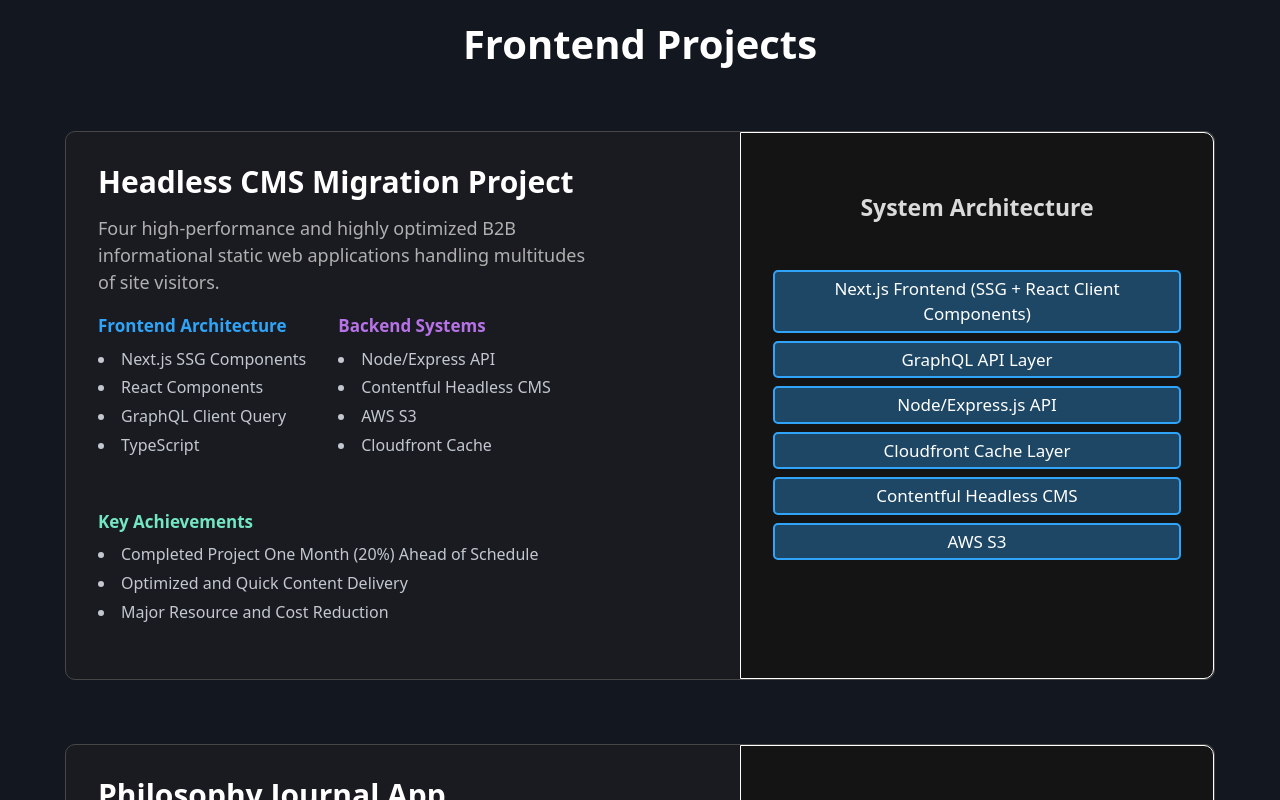
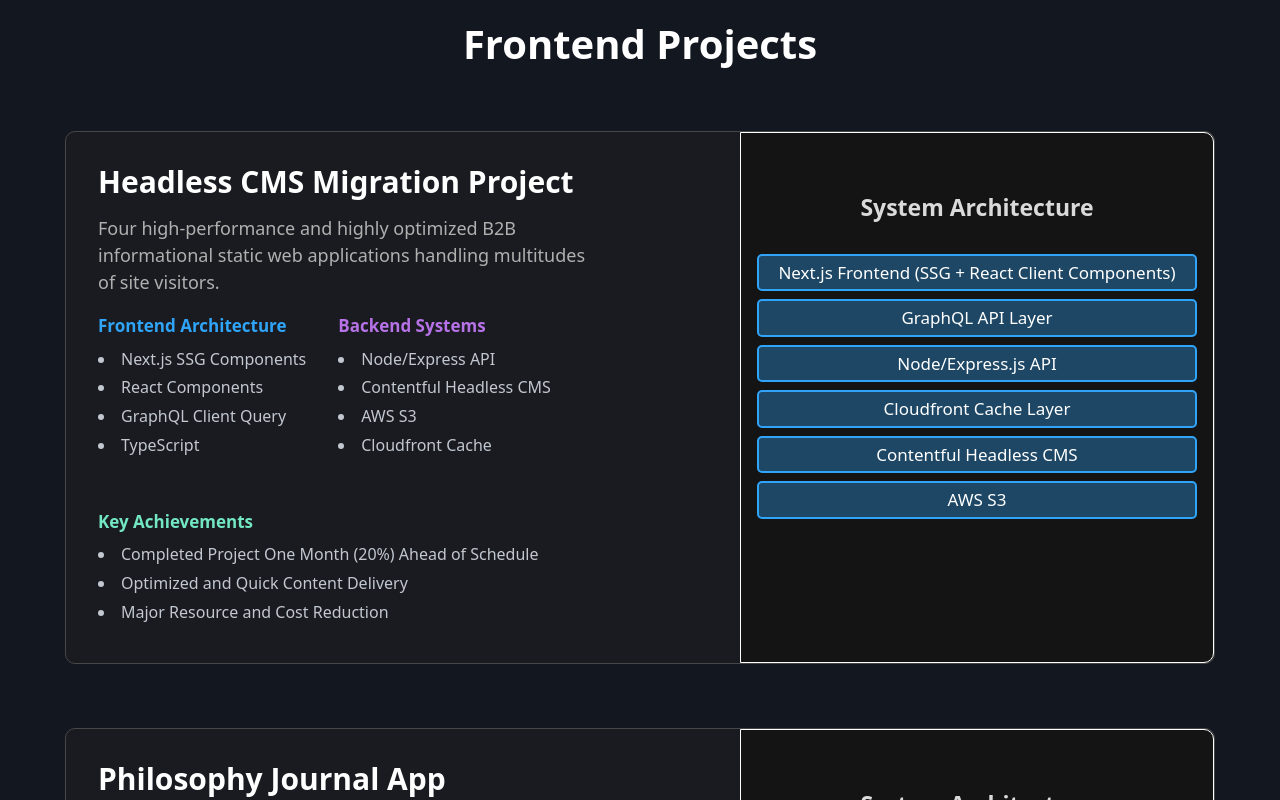
Before and after one commit to SethZarko/resume, a React (Vite) app in the folder client/: page / in a window 1280 px wide. Shown: the part 920-1720 px from the top of the page. Built offline with nearby package versions, Linux system fonts and the light colour scheme.

Commit message:
Minor Style Changes to Project Card (#22)

```diff
--- a/client/src/components/ProjectsContainer/ProjectCard/FlowChart/FlowChart.module.scss
+++ b/client/src/components/ProjectsContainer/ProjectCard/FlowChart/FlowChart.module.scss
@@ -11,7 +11,7 @@
     font-size: 0.7rem;
     background-color: rgba(47, 164, 248, 0.351);
     border: solid 2px $frontend;
-    padding: 4px 8px;
+    padding: 4px;
     border-radius: 5px;
     color: white;
 
--- a/client/src/components/ProjectsContainer/ProjectCard/ProjectCard.module.scss
+++ b/client/src/components/ProjectsContainer/ProjectCard/ProjectCard.module.scss
@@ -55,7 +55,7 @@
       height: 100%;
 
       margin: 0 auto;
-      padding: 24px 16px 16px;
+      padding: 24px 16px;
 
       display: flex;
       flex-direction: column;
@@ -74,14 +74,6 @@
 
         @media(min-width: 1024px) {
           font-size: 1.15rem;
-        }
-      }
-
-      .flowContainer {
-        padding: 0 0 8px 0;
-
-        @media (min-width: 1024px) {
-          padding: 16px;
         }
       }
 
@@ -107,6 +99,6 @@
   }
 
   @media (min-width: 1024px) {
-    padding: 32px;
+    padding: 32px 32px 16px;
   }
 }
--- a/client/src/components/ProjectsContainer/ProjectCard/ProjectCard.tsx
+++ b/client/src/components/ProjectsContainer/ProjectCard/ProjectCard.tsx
@@ -36,7 +36,7 @@
 
         <div className={styles.flowWrapper}>
           <h6>System Architecture</h6>
-          <div className={styles.flowContainer}>
+          <div>
             {project.flowChart.map((item: string, index: number) => (
               <FlowChart key={index} item={item} />
             ))}
```
